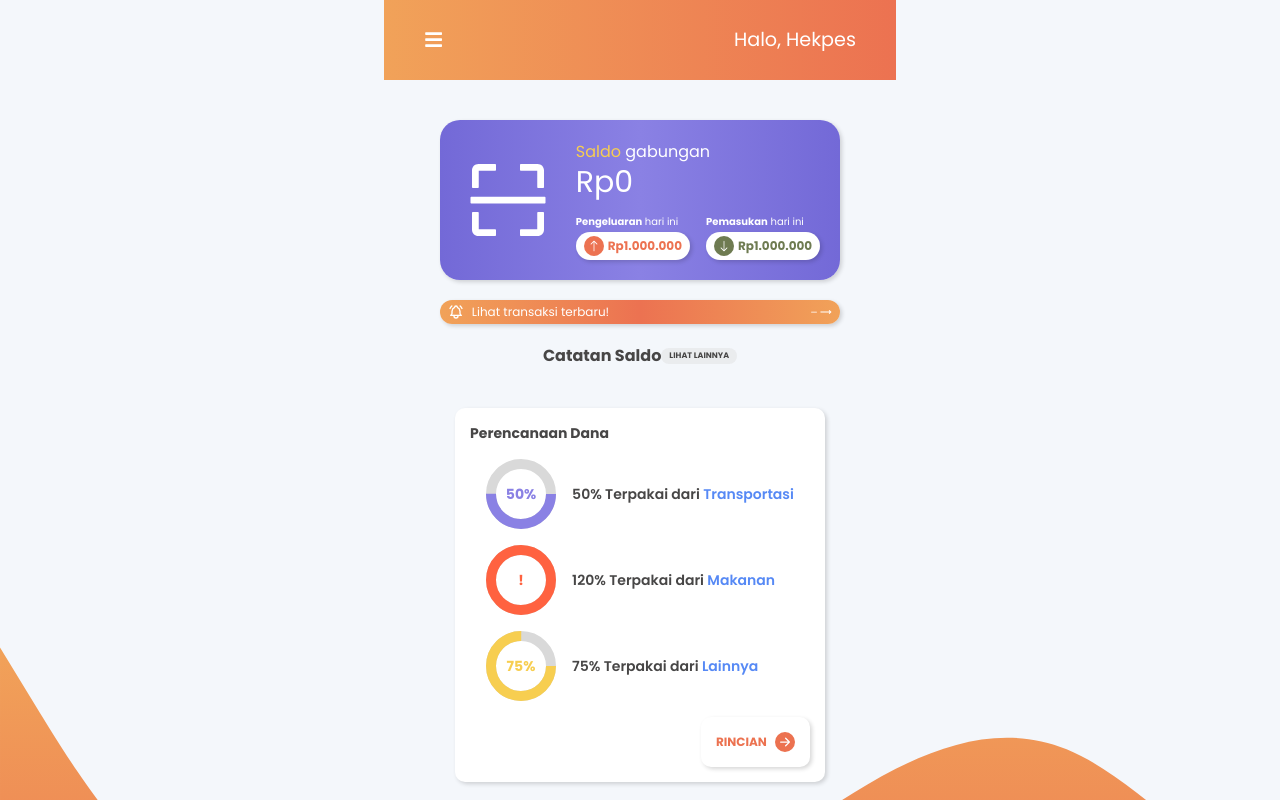
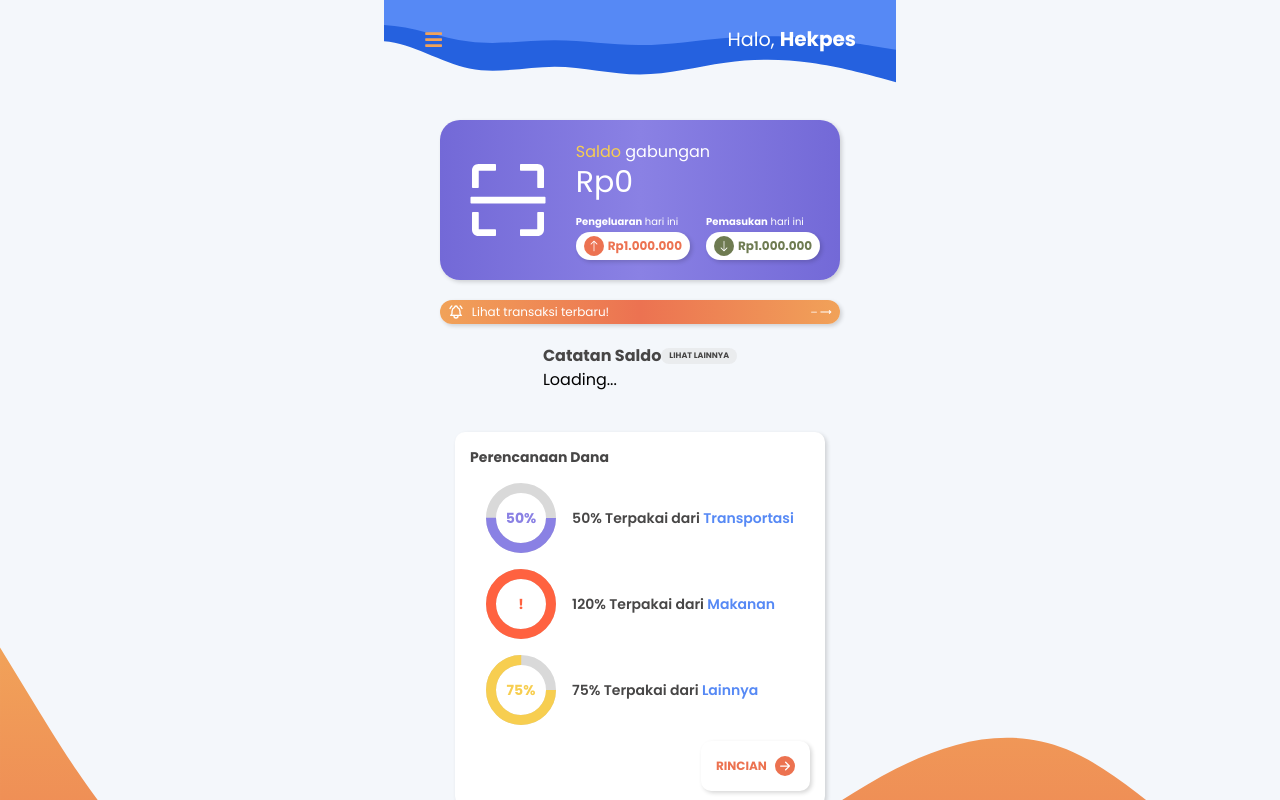
Before and after one commit to christojeffrey/mution, a React (Create React App) app: page / in a window 1280 px wide. Shown: the top 800 px of the page. Built offline with nearby package versions, Linux system fonts and the light colour scheme; no server answers.

Commit message:
some messy animation

```diff
--- a/src/App.tsx
+++ b/src/App.tsx
@@ -23,16 +23,23 @@ import Planning from "./pages/Planning";
 
 import bwave from "./assets/bwave.svg";
 import twave from "./assets/twave.svg";
+import twave2 from "./assets/twave2.svg";
 
 function App() {
   return (
     <div className="">
       {/* full bg */}
       <div className=" absolute bg-[#F4F7FB] -z-50 w-full h-[40rem]"></div>
-      <div className="absolute z-20 top-0 flex items-center justify-center">
+      <div className="absolute z-20 flex items-center justify-center w-full">
         <div>
           {/* twave */}
-          {/* <img src={twave} alt="wave" className="w-screen" /> */}
+          <img src={twave2} alt="wave" className="w-[32rem]" />
+        </div>
+      </div>
+      <div className="absolute z-20 flex items-center justify-center w-full">
+        <div>
+          {/* twave */}
+          <img src={twave} alt="wave" className="w-[32rem]" />
         </div>
       </div>
       <Navbar />
--- a/src/components/BalanceBox.tsx
+++ b/src/components/BalanceBox.tsx
@@ -5,7 +5,7 @@ import { Link } from "react-router-dom";
 
 const BalanceBox = ({ wallet }: { wallet: any }) => {
   return (
-    <div className="card balance-box bg-[#FFFFFF]">
+    <div className="card balance-box bg-[#FFFFFF] transition ease-in-out hover:scale-[1.02]">
       <Link to={`/mutations${wallet.name}`}>
         <div className="balance-container">
           <div className="institution-logo">
--- a/src/components/ConnectedWallet.tsx
+++ b/src/components/ConnectedWallet.tsx
@@ -1,8 +1,8 @@
 import { useState } from "react";
 import { useGetAllUserAccessToken, useGetConnectedWallets } from "../utils/database";
 import { useGetAllWalletData } from "../utils/brick";
-import "./ConnectedWallet.css"
-import { BsArrowRightCircle } from "react-icons/bs"
+import "./ConnectedWallet.css";
+import { BsArrowRightCircle } from "react-icons/bs";
 import { Link } from "react-router-dom";
 
 const AllConnectedWallets = () => {
@@ -17,13 +17,16 @@ const AllConnectedWallets = () => {
     <div className="">
       <div className="home-headings mx-10 text-[#474646]">
         <h2 className="font-bold ">Catatan Saldo</h2>
-        <button className="text-3xs bg-[#D9D9D9] bg-opacity-40 rounded-lg px-2 my-1 font-bold">
-          <Link className="p-0" to="/wallets">LIHAT LAINNYA</Link>
+        <button className="text-3xs bg-[#D9D9D9] bg-opacity-40 rounded-lg px-2 my-1 font-bold transition ease-in-out hover:-translate-y-1 hover:scale-105">
+          <Link className="p-0" to="/wallets">
+            LIHAT LAINNYA
+          </Link>
         </button>
       </div>
       <div className="mx-10">
         <div className="flex justify-start">
-          {dataWallets?.map((wallet: any, index: any) => {
+          {dataWallets ? (
+            dataWallets?.map((wallet: any, index: any) => {
               let total = 0;
               wallet.data.forEach((data: any) => {
                 total += data.balances.available;
@@ -39,7 +42,10 @@ const AllConnectedWallets = () => {
                 name = connectedWalletInfo[index].name;
               }
               return <ConnectedWalletCard wallet={{ id, name, total }} />;
-          })}
+            })
+          ) : (
+            <div>Loading...</div>
+          )}
         </div>
       </div>
     </div>
@@ -47,21 +53,17 @@ const AllConnectedWallets = () => {
 };
 export const ConnectedWalletCard = ({ wallet }: { wallet: any }) => {
   return (
-    <div className="card wallet-container">
+    <div className="card wallet-container transition ease-in-out hover:scale-105">
       <div className="wallet-top">
         <div className="flex items-center h-[2rem] py-5">
-          <img src={
-            wallet.id === 12
-              ? require("../assets/12.png")
-              : wallet.id === 11
-                ? require("../assets/11.png")
-                : ""
-          } alt="" className="w-3/5" />
+          <img src={wallet.id === 12 ? require("../assets/12.png") : wallet.id === 11 ? require("../assets/11.png") : ""} alt="" className="w-3/5" />
         </div>
-        <button className="text-xl text-[#EC7251]"><BsArrowRightCircle /></button>
+        <button className="text-xl text-[#EC7251]">
+          <BsArrowRightCircle />
+        </button>
       </div>
-      <div className="text-xl text-[#EC7251] font-bold">Rp{wallet.total.toString().replace(/\B(?=(\d{3})+(?!\d))/g, '.')}</div>
-    </div >
+      <div className="text-xl text-[#EC7251] font-bold">Rp{wallet.total.toString().replace(/\B(?=(\d{3})+(?!\d))/g, ".")}</div>
+    </div>
   );
 };
 
--- a/src/components/FinancialPlan.tsx
+++ b/src/components/FinancialPlan.tsx
@@ -15,53 +15,32 @@ const FinancialPlan = () => {
         <div className="home-headings text-sm text-[#474646]">
           <h2 className="font-bold ">Perencanaan Dana</h2>
         </div>
-                <div className="flex items-center m-4">
+        <div className="flex items-center m-4 ">
           <div className="mr-4">
-                        <ProgressBar
-                            color="#8A81E4"
-                            strokeWidth={10}
-                            fontsize={"sm"}
-                            size={70}
-                            progress={transportasi}
-                        />
+            <ProgressBar color="#8A81E4" strokeWidth={10} fontsize={"sm"} size={70} progress={transportasi} />
           </div>
           <p className="font-semibold text-sm">
-                        {transportasi}% Terpakai dari{" "}
-                        <span className="text-[#5689F5]">Transportasi</span>
+            {transportasi}% Terpakai dari <span className="text-[#5689F5]">Transportasi</span>
           </p>
         </div>
         <div className="flex items-center m-4">
           <div className="mr-4">
-                        <ProgressBar
-                            color="#FF6240"
-                            strokeWidth={10}
-                            fontsize={"sm"}
-                            size={70}
-                            progress={makanan}
-                        />
+            <ProgressBar color="#FF6240" strokeWidth={10} fontsize={"sm"} size={70} progress={makanan} />
           </div>
           <p className="font-semibold text-sm">
-                        {makanan}% Terpakai dari{" "}
-                        <span className="text-[#5689F5]">Makanan</span>
+            {makanan}% Terpakai dari <span className="text-[#5689F5]">Makanan</span>
           </p>
         </div>
         <div className="flex items-center m-4">
           <div className="mr-4">
-                        <ProgressBar
-                            color="#F7CE50"
-                            strokeWidth={10}
-                            fontsize={"sm"}
-                            size={70}
-                            progress={lainnya}
-                        />
+            <ProgressBar color="#F7CE50" strokeWidth={10} fontsize={"sm"} size={70} progress={lainnya} />
           </div>
           <p className="font-semibold text-sm">
-                        {lainnya}% Terpakai dari{" "}
-                        <span className="text-[#5689F5]">Lainnya</span>
+            {lainnya}% Terpakai dari <span className="text-[#5689F5]">Lainnya</span>
           </p>
         </div>
-                <div className="flex justify-end">
-                    <button className=" card text-xs bg-[#FFFFFF] rounded-lg p-2 text-[#EC7250] font-bold">
+        <div className="flex justify-end ">
+          <button className=" card text-xs bg-[#FFFFFF] rounded-lg p-2 text-[#EC7250] font-bold transition ease-in-out hover:scale-105">
             <Link className="flex items-center" to="/planning">
               <p className="mr-2">RINCIAN</p>{" "}
               <div className="text-xl">
--- a/src/components/Navbar.tsx
+++ b/src/components/Navbar.tsx
@@ -1,7 +1,8 @@
 import React, { useState } from "react";
-import "./Navbar.css"
+import "./Navbar.css";
 import { Link } from "react-router-dom";
-import { FaBars, FaTimes } from "react-icons/fa"
+import { FaBars, FaTimes } from "react-icons/fa";
+// import wave
 
 export const Navbar = () => {
   const [click, setClick] = useState(false);
@@ -10,15 +11,18 @@ export const Navbar = () => {
   return (
     <>
       <nav className="navbar ">
-        <div className="flex px-10 bg-black m-auto justify-center w-[32rem] h-[80px] bg-gradient-to-r from-[#F1A259] to-[#EC7251]  items-center">
-
-          <div className="text-white" onClick={() => setClick(!click)}>{click ? <FaTimes /> : <FaBars />}</div>
+        {/* bg-gradient-to-r from-[#F1A259] to-[#EC7251] */}
+        <div className="flex px-10  m-auto justify-center w-[32rem] h-[80px]   items-center">
+          <div className="text-[#F1A259] " onClick={() => setClick(!click)}>
+            {click ? <FaTimes /> : <FaBars />}
+          </div>
           <div className=" text-white w-[32rem]">
-            <h1 className="text-right">Halo, Hekpes</h1>
+            <h1 className="text-right">
+              <span className="text-md">Halo,</span> <span className="font-bold text-xl ">Hekpes</span>
+            </h1>
           </div>
         </div>
-      </nav >
+      </nav>
     </>
-
   );
 };
--- a/src/pages/AddInstitutions.tsx
+++ b/src/pages/AddInstitutions.tsx
@@ -5,7 +5,7 @@ import "./AddInstitutions.css";
 const AddInstitutionCard = ({ institution }: { institution: any }) => {
   return (
     <Link to={`/getuserdata${institution.name}`}>
-      <div className="institution-card">
+      <div className="institution-card bg-white">
         <img src={institution.id === 12 ? require("../assets/12.png") : institution.id === 11 ? require("../assets/11.png") : ""} alt="" width={150} />
       </div>
     </Link>
--- a/src/pages/Wallets.tsx
+++ b/src/pages/Wallets.tsx
@@ -20,7 +20,8 @@ const Wallets = () => {
       <div className="w-[27rem] mt-10">
         <h1 className="font-bold text-3xl text-[#474646] mb-5">Catatan Saldo</h1>
       </div>
-      {dataWallets?.map((wallet: any, index: any) => {
+      {dataWallets ? (
+        dataWallets.map((wallet: any, index: any) => {
           let total = 0;
           wallet.data.forEach((data: any) => {
             total += data.balances.available;
@@ -37,9 +38,12 @@ const Wallets = () => {
           }
           console.log("aAAA");
           return <BalanceBox wallet={{ id, name, total }} />;
-      })}
+        })
+      ) : (
+        <div>Loading...</div>
+      )}
       <div className="mt-10 text-6xl">
-        <button className="text-[#EC7250]">
+        <button className="text-[#EC7250] transition ease-in-out hover:scale-105">
           <Link className="flex flex-col items-center" to="/add">
             <div className="text-[#EC7250]">
               <BsPlusCircle />
```
Also changed, not shown: src/components/HomeHero.tsx (+32 -12 lines), src/assets/twave.svg, src/assets/twave2.svg (added). Lines whose indentation alone changed are shown as unchanged.
